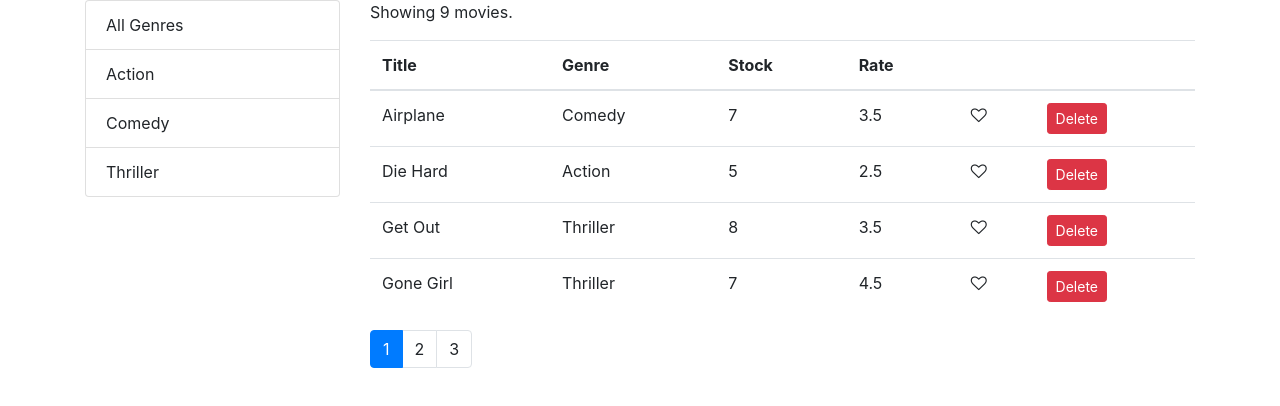
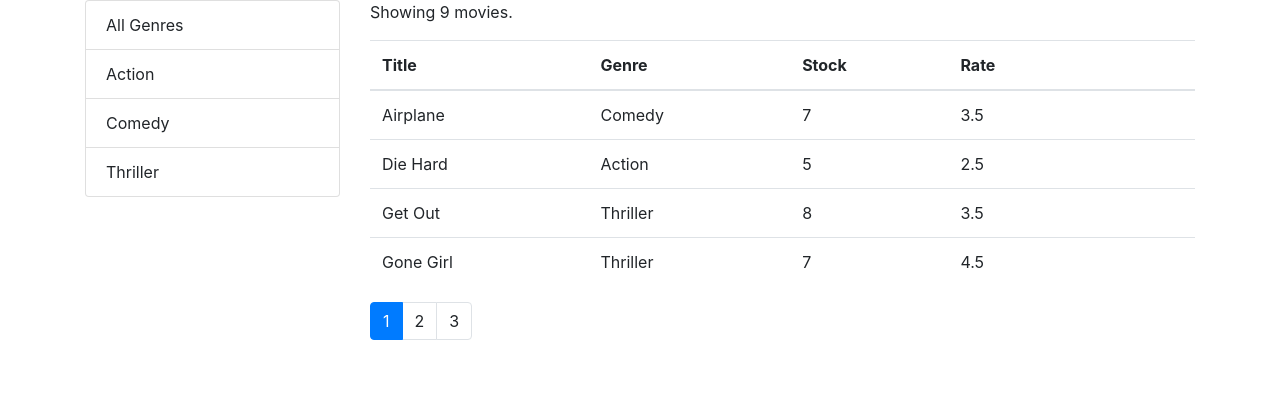
Before and after one commit to Lomanfan/react-review-m, a React (Create React App) app in the folder movie-list/: page / in a window 1280 px wide. Shown: the top 406 px of the page. Built offline with nearby package versions, Linux system fonts and the light colour scheme.

Commit message:
create tableBody component

```diff
--- /dev/null
+++ b/movie-list/src/components/common/tableBody.jsx
@@ -0,0 +1,19 @@
+import React, { Component } from "react";
+import _ from 'lodash';
+
+class TableBody extends Component {
+  render() {
+    const { data, columns } = this.props;
+    return (
+      <tbody>
+        {data.map((item) => (
+          <tr>
+            {columns.map((column) => <td>{_.get(item, column.path)}</td>)}
+          </tr>
+        ))}
+      </tbody>
+    );
+  }
+}
+
+export default TableBody;
--- a/movie-list/src/components/moviesTable.jsx
+++ b/movie-list/src/components/moviesTable.jsx
@@ -1,5 +1,6 @@
 import React, { Component } from "react";
 import TableHeader from "./common/tableHeader";
+import TableBody from "./common/tableBody";
 import Like from "./common/like";
 
 class MoviesTable extends Component {
@@ -18,7 +19,8 @@
     return (
       <table className="table">
         <TableHeader columns={this.columns} sortColumn={sortColumn} onSort={onSort}/>
-        <tbody>
+        <TableBody data={movies} columns={this.columns}/>
+        {/* <tbody>
           {movies.map((movie) => (
             <tr key={movie._id}>
               <td>{movie.title}</td>
@@ -38,7 +40,7 @@
               </td>
             </tr>
           ))}
-        </tbody>
+        </tbody> */}
       </table>
     );
   }
```
